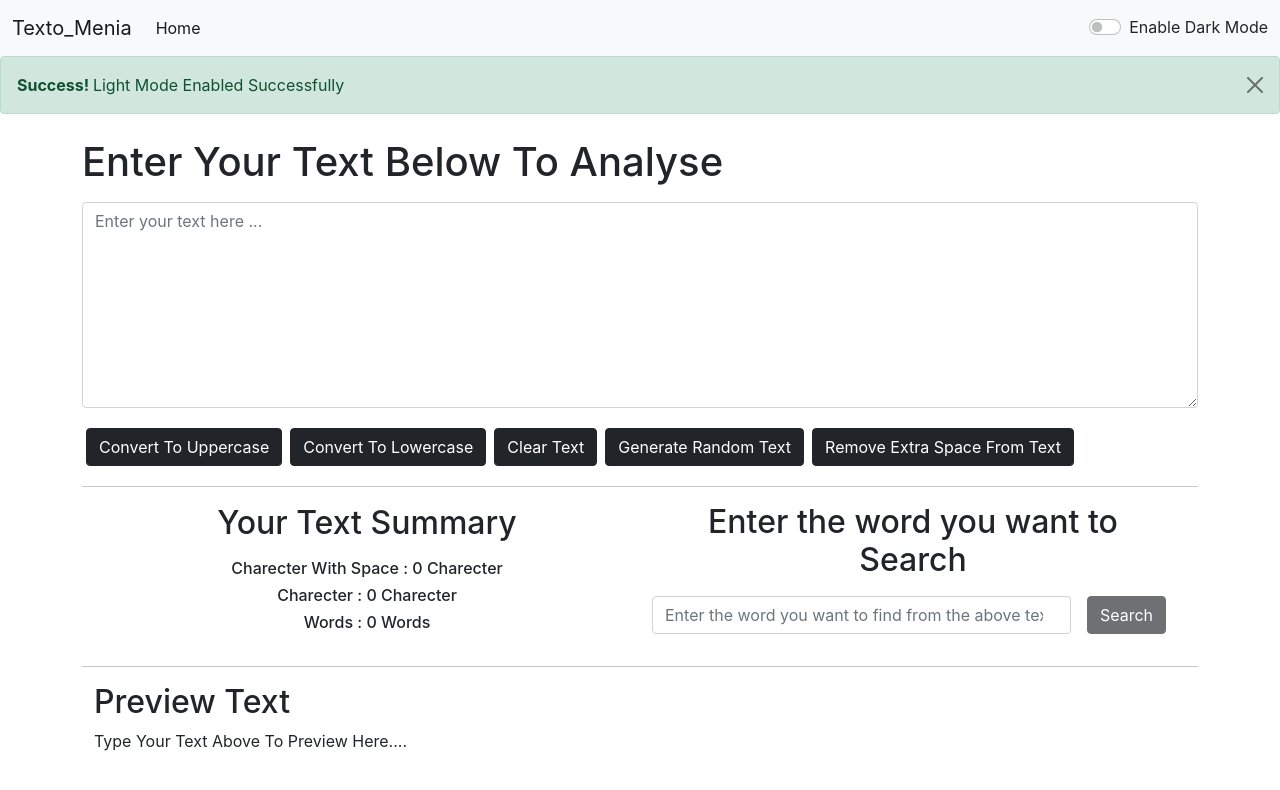
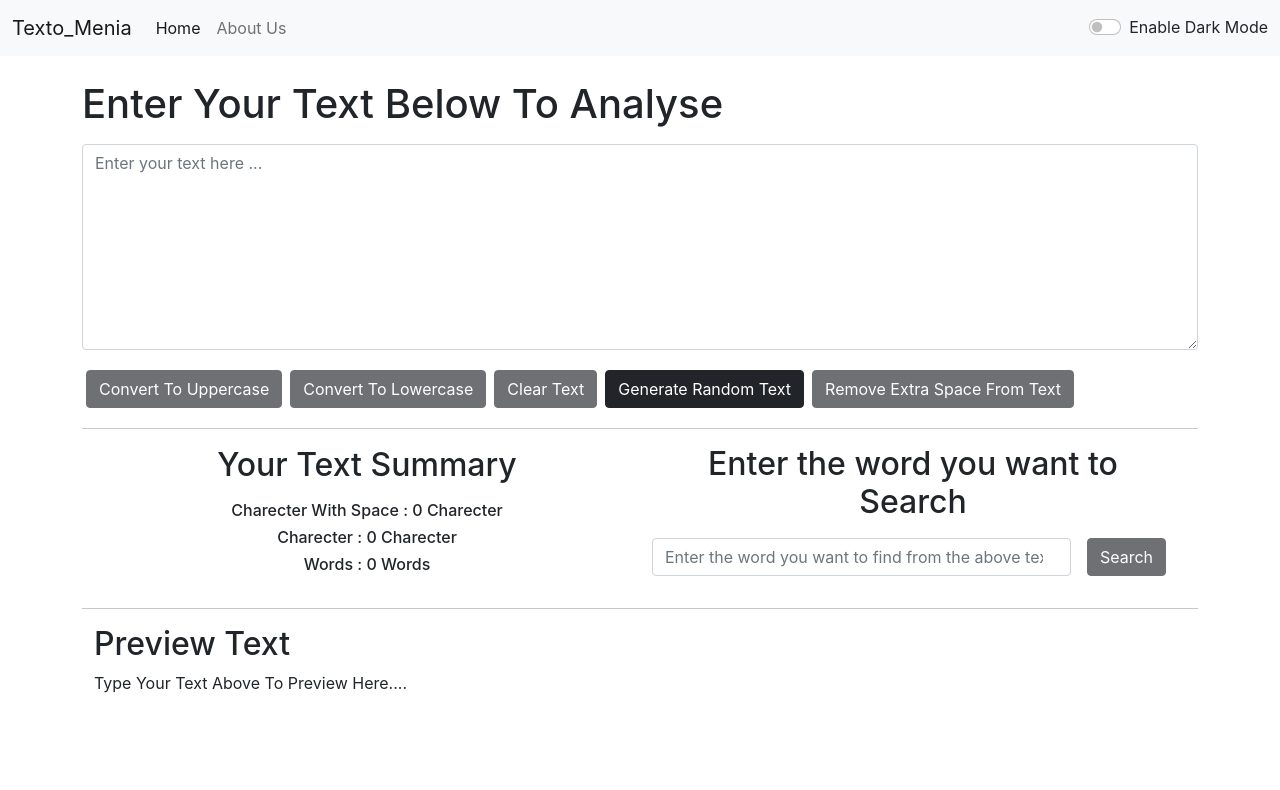
Before and after one commit to Abirpal202049/Texto_Menia, a React (Create React App) app: page / in a window 1280 px wide. Shown: the top 790 px of the page. Built offline with nearby package versions, Linux system fonts and the light colour scheme.

Commit message:
Version 1.2 fixing the button and routing

```diff
--- a/package.json
+++ b/package.json
@@ -1,4 +1,5 @@
 {
+  "homepage": "https://Abirpal202049.github.io/Texto_Menia",
   "name": "textutils",
   "version": "0.1.0",
   "private": true,
@@ -13,6 +14,8 @@
     "web-vitals": "^1.1.2"
   },
   "scripts": {
+    "predeploy": "npm run build",
+    "deploy": "gh-pages -d build",
     "start": "react-scripts start",
     "build": "react-scripts build",
     "test": "react-scripts test",
--- a/public/index.html
+++ b/public/index.html
@@ -7,13 +7,13 @@
     <meta name="theme-color" content="#000000" />
     <meta
       name="description"
-      content="Web site created using create-react-app"
+      content="Text Based Utility App"
     />
     <link rel="apple-touch-icon" href="%PUBLIC_URL%/logo192.png" />
     <link rel="manifest" href="%PUBLIC_URL%/manifest.json" />
     <!-- Bootstrap CSS -->
     <link href="https://cdn.jsdelivr.net/npm/bootstrap@5.1.0/dist/css/bootstrap.min.css" rel="stylesheet" integrity="sha384-KyZXEAg3QhqLMpG8r+8fhAXLRk2vvoC2f3B09zVXn8CA5QIVfZOJ3BCsw2P0p/We" crossorigin="anonymous">
-    <title>Texto_Menia</title>
+    <title>Texto_Menia - Home</title>
   </head>
   <body>
     <noscript>You need to enable JavaScript to run this app.</noscript>
--- a/src/App.js
+++ b/src/App.js
@@ -2,23 +2,38 @@ import Navbar from './components/Navbar';
 import Textform from './components/Textform';
 import React, { useState } from 'react'
 import Alert from './components/Alert';
+import { Aboutus } from './components/Aboutus';
 
+import {
+  BrowserRouter as Router,
+  Switch,
+  Route,
 
-
-
-
+} from "react-router-dom";
 
 function App() {
   const [mode, setMode] = useState('light')
   const [text, setText] = useState('Enable Dark Mode')
-  const [alert, setAlert] = useState('Light Mode Enabled Successfully')
+
+
+  const [alert, setAlert] = useState(null);
+  const showAlert = (message , type)=>{
+    setAlert({
+      msg : message,
+      type : type
+    })
+    setTimeout(() => {
+      setAlert(null)
+    }, 2000);
+  }
+
   const toggle = ()=>{
     if(mode === 'dark'){
       setMode('light');
       setText('Enable Dark Mode')
       document.body.style.backgroundColor = 'white'
       document.body.style.color = '#1f1f1f'
-      setAlert('Light Mode Enabled Successfully')
+      showAlert("Light mode has been enabled" , "success");
 
     }
     else{
@@ -26,16 +41,30 @@ function App() {
       setText('Enable Light Mode')
       document.body.style.backgroundColor = '#1f1f1f'
       document.body.style.color = 'white'
-      setAlert('Dark Mode Enabled Successfully')
+      showAlert("Dark mode has been enabled" , "success");
     }
   }
 
 
   return (
     <>
+    <Router>
       <Navbar titleText = "Texto_Menia" mode ={mode} change={toggle} toggletext = {text}/>
-      <Alert mode ={mode} text = {alert}/>
-      <Textform boxheading="Enter Your Text Below To Analyse" mode = {mode} change={toggle}/>
+      <Alert alert = {alert}/>
+
+
+      <Switch>
+          <Route exact path="/about">
+
+            <Aboutus mode ={mode} change={toggle}  heading="Let's Know About Us"/>
+          </Route>
+
+          <Route path="/">
+
+            <Textform AlertMessage={showAlert} boxheading="Enter Your Text Below To Analyse" mode = {mode} change={toggle}/>
+          </Route>
+      </Switch>
+    </Router>
     </>
   );
 }
--- a/src/components/Aboutus.js
+++ b/src/components/Aboutus.js
@@ -9,6 +9,8 @@ import pic4 from './gamedev.jpeg'
 
 
 export const Aboutus = (props) => {
+    document.title = "Texto_Menia - About Us";
+
     return (
         <div>
         <div className="container my-3">
--- a/src/components/Alert.js
+++ b/src/components/Alert.js
@@ -1,11 +1,16 @@
 import React from 'react'
 
 function Alert(props) {
+    const caps = (word)=>{
+        const lower = word.toLowerCase();
+        return (lower.charAt(0).toUpperCase() + lower.slice(1))
+    }
+
+
     return (
-        <div>
-            <div className="alert alert-success alert-dismissible fade show" role="alert">
-            <strong>Success! </strong>{props.text}
-            <button type="button" className="btn-close" data-bs-dismiss="alert" aria-label="Close"></button>
+        props.alert && <div>
+            <div className={`alert alert-${props.alert.type} alert-dismissible fade show`} role="alert">
+            <strong>{caps(props.alert.type)}: </strong>{props.alert.msg}
             </div>
         </div>
     )
--- a/src/components/Navbar.js
+++ b/src/components/Navbar.js
@@ -1,5 +1,6 @@
 import React from 'react'
 import PropTypes from 'prop-types' // import proptype
+import { Link } from 'react-router-dom'
 
 
 
@@ -8,18 +9,18 @@ export default function Navbar(props) { // Default Export
         <>
             <nav className={`navbar navbar-expand-lg navbar-${props.mode} bg-${props.mode}`}>
                 <div className="container-fluid">
-                <a className="navbar-brand" href="/">{props.titleText}</a> {/* Using the props */}
+                <Link className="navbar-brand" to="/">{props.titleText}</Link> {/* Using the props */}
                 <button className="navbar-toggler" type="button" data-bs-toggle="collapse" data-bs-target="#navbarSupportedContent" aria-controls="navbarSupportedContent" aria-expanded="false" aria-label="Toggle navigation">
                     <span className="navbar-toggler-icon"></span>
                 </button>
                 <div className="collapse navbar-collapse" id="navbarSupportedContent">
                     <ul className="navbar-nav me-auto mb-2 mb-lg-0">
                     <li className="nav-item">
-                        <a className="nav-link active" aria-current="page" href="/">Home</a>
+                        <Link className="nav-link active" aria-current="page" to="/">Home</Link>
                     </li>
-                    {/* <li className="nav-item">
-                        <a className="nav-link" href="/about">{props.aboutText}</a>
-                    </li> */}
+                    <li className="nav-item">
+                        <Link className="nav-link" to="/about">{props.aboutText}</Link>
+                    </li>
                     </ul>
                     {/* <form className="d-flex">
                     <input className="form-control me-2" type="search" placeholder="Search" aria-label="Search"/>
--- a/src/components/Textform.js
+++ b/src/components/Textform.js
@@ -6,6 +6,7 @@ import './Transform.css';
 
 
 export default function Textform(props) {
+    document.title = "Texto_Menia - Home";
 
     // const [state, setState] = useState(initialState)
     const [Text, setText] = useState(''); // STATE VARIABLE
@@ -17,22 +18,27 @@ export default function Textform(props) {
         // console.log("Upper Case Is Clicked" + Text);
         let newtext = Text.toUpperCase();
         setText(newtext);
+        props.AlertMessage("Converted To Uppercase", "success")
     }
     const Clicktolowercase = ()=>{
         let newtext = Text.toLowerCase();
         setText(newtext);
+        props.AlertMessage("Converted To Lowercase", "success")
     }
     const Clicktoclear = ()=>{
         let newtext = '';
         setText(newtext);
+        props.AlertMessage("Text Has Been Cleared", "success")
     }
     const RandomText = ()=>{
         let randtext = `Lorem ipsum dolor sit amet consectetur adipisicing elit. Animi, adipisci quas explicabo optio exercitationem earum ea incidunt, voluptas vitae consectetur pariatur facere ullam nisi distinctio eaque sequi odio mollitia omnis. Recusandae, eum eius. Aliquam quae ipsa velit dolorem. At harum ipsa nostrum consequatur optio non esse, itaque pariatur excepturi assumenda molestias facere quisquam tempore iusto fugit placeat ut maiores cum voluptates ratione, saepe odio perspiciatis. Optio placeat qui blanditiis architecto necessitatibus quis enim iure impedit molestiae labore repellendus minus doloremque sequi dolor, nihil vitae eum facilis soluta voluptates autem officia. Nemo illo ipsum earum magni veniam voluptatibus debitis dicta quae.`
         setText(randtext);
+        props.AlertMessage("Generated Random Text", "success")
     }
     const RemoveSpace = ()=>{
         let ntext = Text.replace(/\s+/g, ' ').trim()
         setText(ntext);
+        props.AlertMessage("Removed Extra Spaces", "success")
     }
 
 
@@ -61,11 +67,15 @@ export default function Textform(props) {
                 flag = -1;
             }
         }
+
         if (flag === -1) {
             setDecision("❌ The Word Is Not Present");
+            props.AlertMessage("Word Not Present In The Text", "danger")
+
         }
         else{
             setDecision(`✅ The Word "${searchtext}" Is Present At Position ${flag + 1}`);
+            props.AlertMessage("Word Present In The Text", "success")
         }
 
     }
@@ -82,11 +92,11 @@ export default function Textform(props) {
                     <textarea className="form-control" id="text" rows="8" value={Text} onChange={handelonchangeClick} placeholder="Enter your text here ..."></textarea>
                 </div>
 
-                <button type="button" className={`btn btn-${props.mode === 'dark' ? 'primary' : 'dark'} mx-1 my-1`} onClick={Clicktouppercase} >Convert To Uppercase</button>
-                <button type="button" className={`btn btn-${props.mode === 'dark' ? 'primary' : 'dark'} mx-1 my-1`} onClick={Clicktolowercase}>Convert To Lowercase</button>
-                <button type="button" className={`btn btn-${props.mode === 'dark' ? 'primary' : 'dark'} mx-1 my-1`} onClick={Clicktoclear}>Clear Text</button>
+                <button type="button" className={`btn btn-${props.mode === 'dark' ? 'primary' : 'dark'} mx-1 my-1 ${Text === "" ? "disabled" : ""}`} onClick={Clicktouppercase} >Convert To Uppercase</button>
+                <button type="button" className={`btn btn-${props.mode === 'dark' ? 'primary' : 'dark'} mx-1 my-1 ${Text === "" ? "disabled" : ""}`} onClick={Clicktolowercase}>Convert To Lowercase</button>
+                <button type="button" className={`btn btn-${props.mode === 'dark' ? 'primary' : 'dark'} mx-1 my-1 ${Text === "" ? "disabled" : ""}`} onClick={Clicktoclear}>Clear Text</button>
                 <button type="button" className={`btn btn-${props.mode === 'dark' ? 'primary' : 'dark'} mx-1 my-1`} onClick={RandomText}>Generate Random Text</button>
-                <button type="button" className={`btn btn-${props.mode === 'dark' ? 'primary' : 'dark'} mx-1 my-1`} onClick={RemoveSpace}>Remove Extra Space From Text</button>
+                <button type="button" className={`btn btn-${props.mode === 'dark' ? 'primary' : 'dark'} mx-1 my-1 ${Text === "" ? "disabled" : ""}`} onClick={RemoveSpace}>Remove Extra Space From Text</button>
                 {/* <button type="button" className={`btn btn-${props.mode === 'dark' ? 'primary' : 'dark'} mx-1 my-1`} onClick={Capitalize}>Convert To Camel Case</button> */}
                 <hr />
 
```
Also changed, not shown: 1 other file (tests, documents, lock files or other folders).
